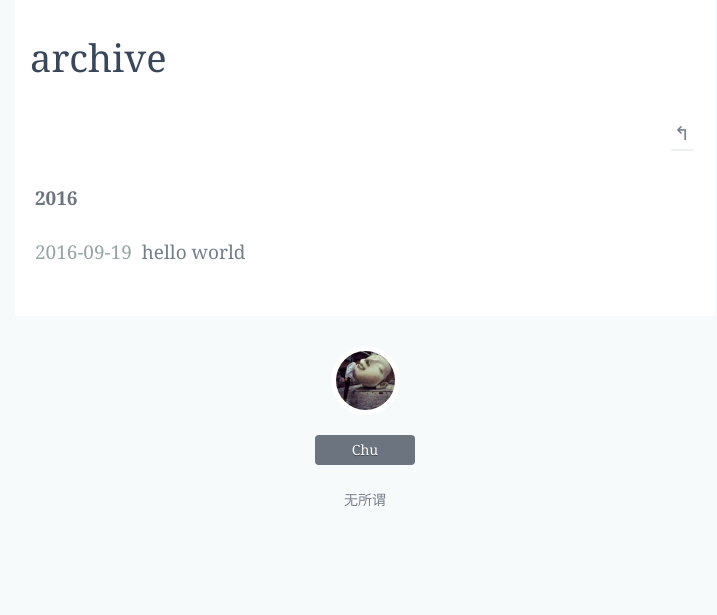
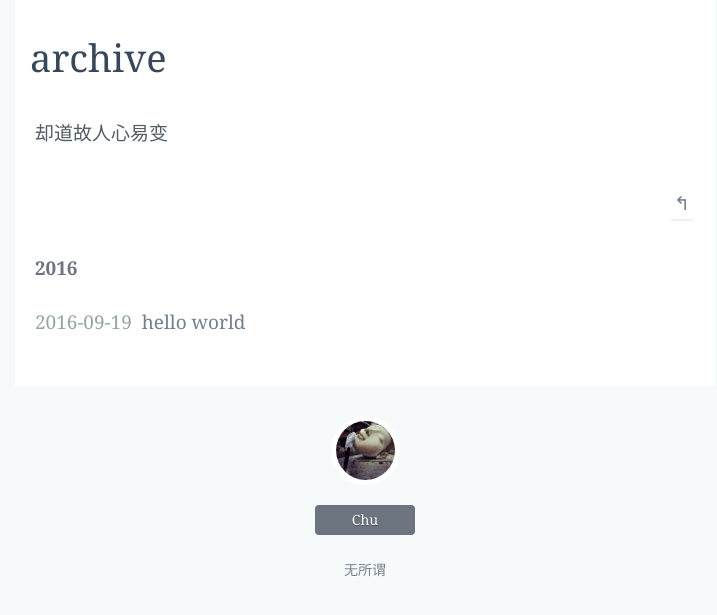
Before and after one commit to bqkc/bqkc.github.io, a Jekyll site: the page built from archive/index.md, in a window 1280 px wide. Shown: the top 615 px of the page, without its empty margins (275-992 px from the left). Built offline with Jekyll 4.4.1, drawn with Linux system fonts in a browser that asks for light colours.

Commit message:
Update index.md

```diff
--- a/archive/index.md
+++ b/archive/index.md
@@ -3,6 +3,7 @@
 title: archive
 description: 归档
 ---
+<p align="left">却道故人心易变</p>
 <p align="right">
   <a href="/" >↰</a>
 </p>
```
